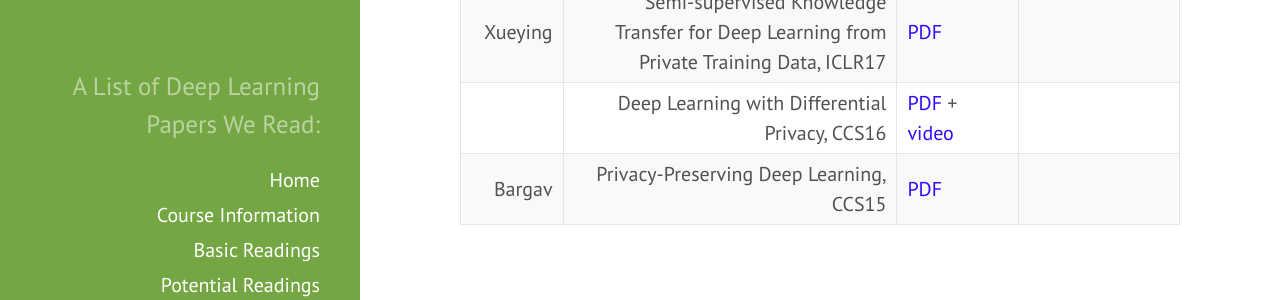
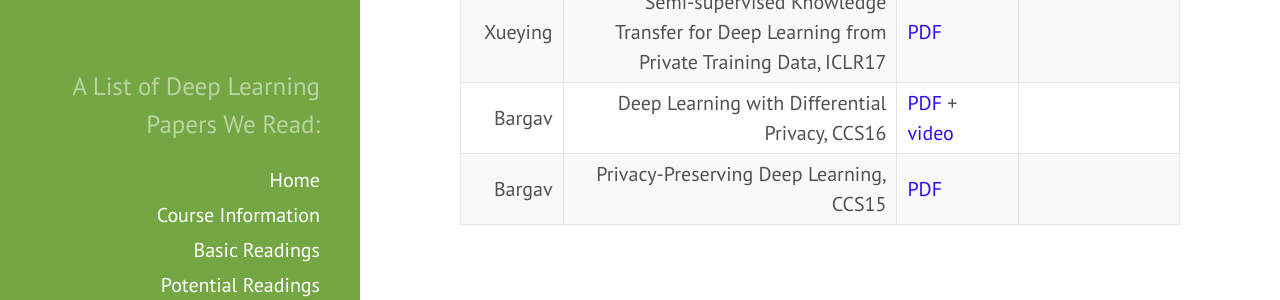
Before and after one commit to QData/deep2Read, a Jekyll site: the page built from _posts/2017-10-12-.md, in a window 1280 px wide. Shown: the part 240-540 px from the top of the page. Built offline with Jekyll 4.4.1, drawn with Linux system fonts in a browser that asks for light colours.

```diff
--- a/_posts/2017-10-12-.md
+++ b/_posts/2017-10-12-.md
@@ -11,5 +11,5 @@ tags:
 | Presenter | Papers | Information| OurPresentation |
 | -----: | ----------: | :----- | :----- |
 | Xueying | Semi-supervised Knowledge Transfer for Deep Learning from Private Training Data, ICLR17 | [PDF](https://arxiv.org/abs/1610.05755) |
-|  |  Deep Learning with Differential Privacy, CCS16 | [PDF](https://arxiv.org/abs/1607.00133) + [video](https://www.youtube.com/watch?v=ZxDBEyjiPxI) |
+| Bargav |  Deep Learning with Differential Privacy, CCS16 | [PDF](https://arxiv.org/abs/1607.00133) + [video](https://www.youtube.com/watch?v=ZxDBEyjiPxI) |
 | Bargav | Privacy-Preserving Deep Learning, CCS15 | [PDF](https://www.cs.cornell.edu/~shmat/shmat_ccs15.pdf) |
```
Also changed, not shown: _posts/2017-10-10-.md (+0 -1 lines), _posts/2017-11-14-.md (+1 -0 lines).
